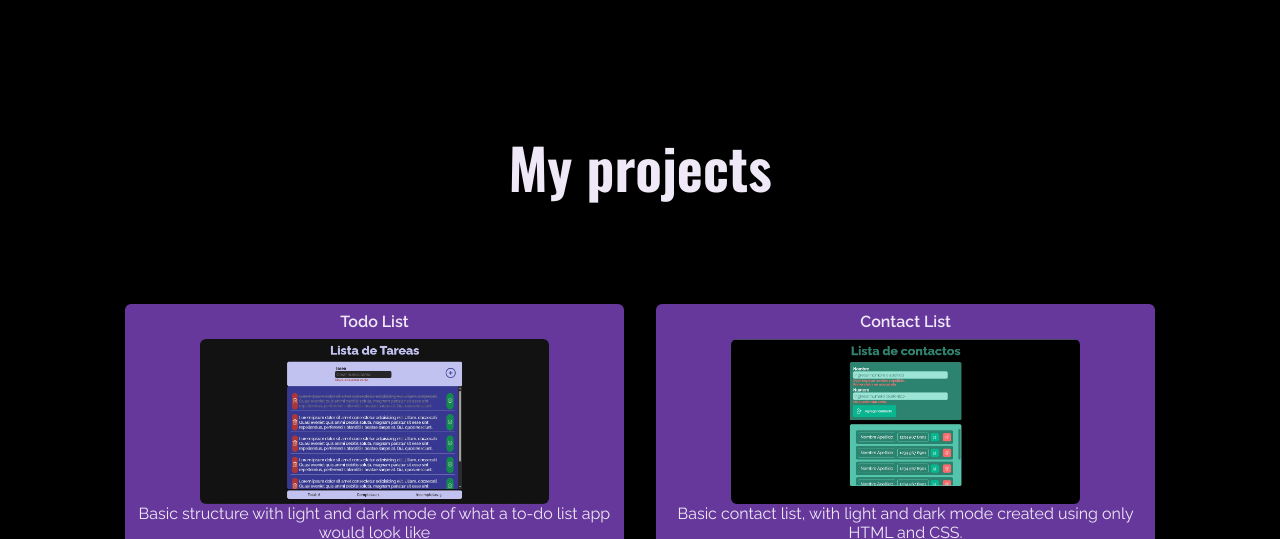
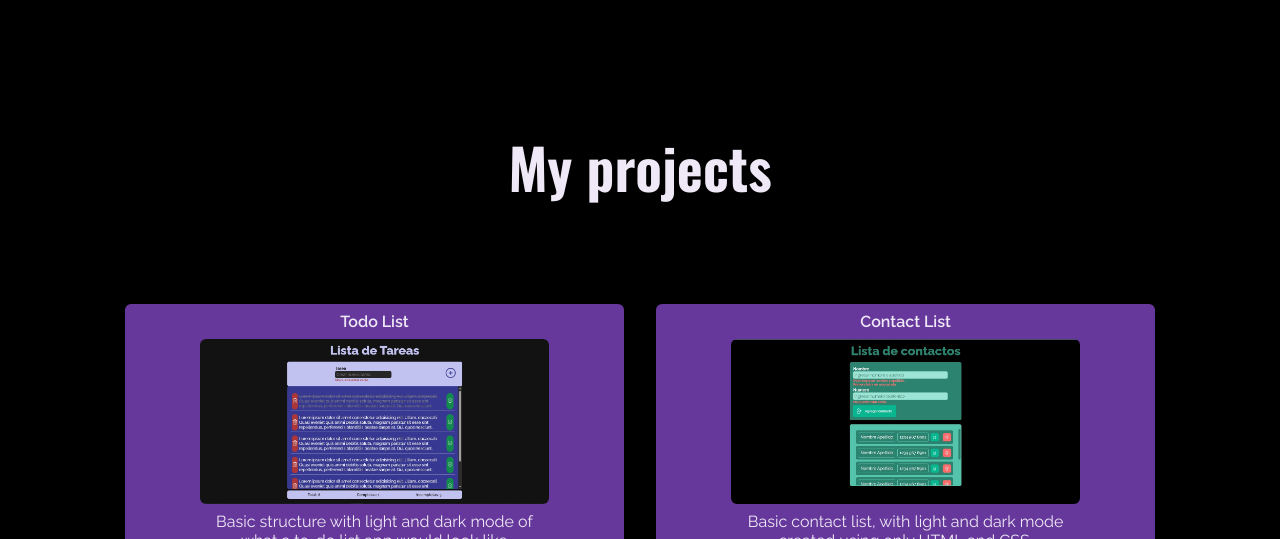
Before and after one commit to Ale-Pantoja/My-portafolio, a plain HTML site: page index.html in a window 1280 px wide. Shown: the part 1730-2269 px from the top of the page. Drawn offline with nearby package versions, Linux system fonts and the light colour scheme.

Commit message:
Update .project-description

```diff
--- a/index.css
+++ b/index.css
@@ -241,7 +241,7 @@ body {
     padding: 0.5rem;
 }
 
-.projects-descripcion {
+.projects-description {
     padding: 0.5rem;
     max-width: 70%;
 }
```
